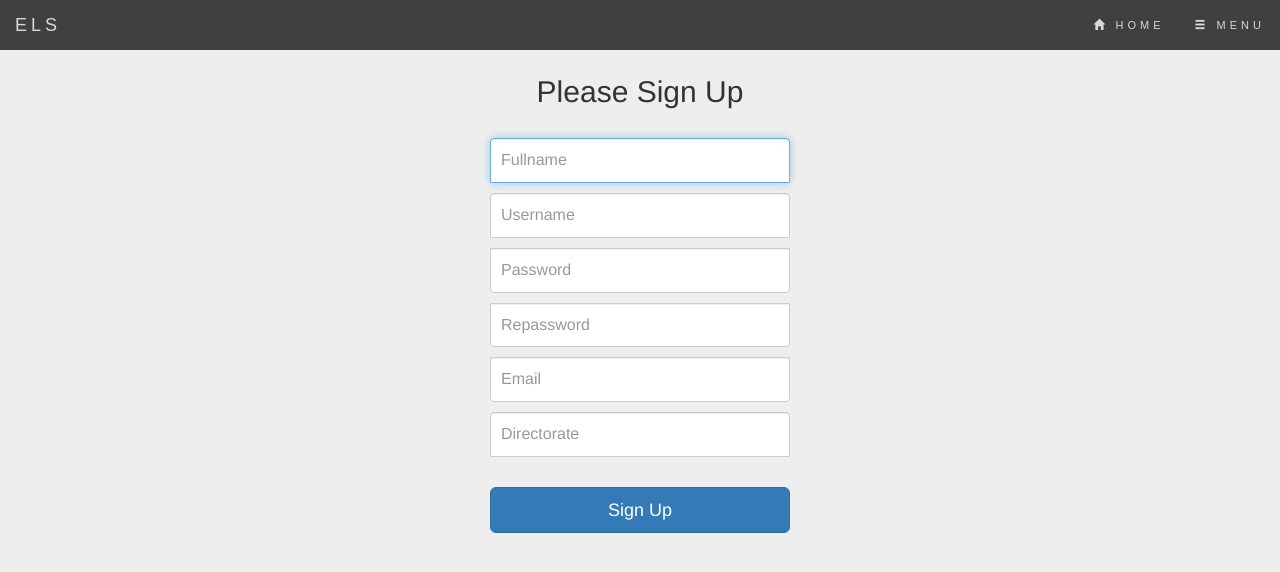
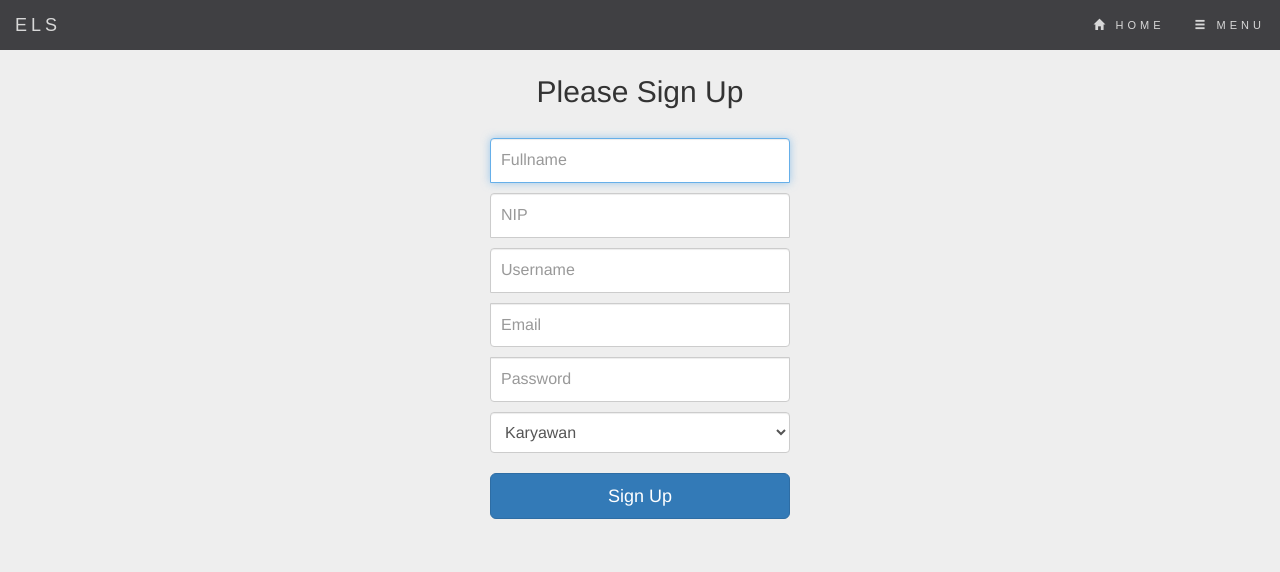
Before and after one commit to qoharu/els, a CodeIgniter app: page /els/account/register in a window 1280 px wide. Shown: the top 572 px of the page. Run offline with CodeIgniter, Linux system fonts and the light colour scheme; some libraries are stand-ins or nearby versions.

Commit message:
update dulu

```diff
--- a/application/controllers/Account.php
+++ b/application/controllers/Account.php
@@ -27,6 +27,19 @@ class Account extends CI_Controller
 		$this->load->view('signup');
 	}
 
+	public function post_register(){
+		$data['username'] = $this->input->post('username');
+		$data['email'] = $this->input->post('email');
+		$data['nip'] = $this->input->post('nip');
+		$data['fullname'] = $this->input->post('fullname');
+		$data['posisi'] = $this->input->post('posisi');
+
+		$input = $this->Account_model->register($data);
+		if ($input) {
+			# code...
+		}
+	}
+
 	public function profile($u){
 
 	}
--- a/application/controllers/Home.php
+++ b/application/controllers/Home.php
@@ -6,8 +6,6 @@
 class Home extends CI_Controller
 {
 
-
-
 	public function index(){
 		$this->load->view('home');
 	}
--- a/application/controllers/Journal.php
+++ b/application/controllers/Journal.php
@@ -11,9 +11,6 @@ class Journal extends CI_Controller
 		$this->load->view('journal');
 	}
 
-	// public function new(){
-
-	// }
 
 	public function post_new(){
 
--- a/application/views/signup.php
+++ b/application/views/signup.php
@@ -34,21 +34,19 @@
 	</nav>
 
 		<div class="container">
-			<form class="form-signup">
+			<form class="form-signup" action="<?php echo site_url('account/post_register') ?>" method="POST">
 				<h2 class"form-signup-heading">Please Sign Up</h2>
 				<br>
-				<label for="inputFullname" class="sr-only">Full Name</label>
-					<input type="text" id="inputFullname" class="form-control" placeholder="Fullname" required autofocus>
-				<label for="inputUsername" class="sr-only">Username</label>
-					<input type="text" id="inputUsername" class="form-control" placeholder="Username" required autofocus>
-				<label for="inputPassword" class="sr-only">Password</label>
-					<input type="password" id="inputPassword" class="form-control" placeholder="Password" required>
-				<label for="inputRepass" class="sr-only">Retype Password</label>
-					<input type="password" id="inputRepass" class="form-control" placeholder="Repassword" required>
-				<label for="inputEmail" class="sr-only">Email</label>
-					<input type="email" id="inputEmail" class="form-control" placeholder="Email" required>
-				<label for="inputDirectorate" class="sr-only">Email</label>
-					<input type="Text" id="inputDirectorate" class="form-control" placeholder="Directorate" required>
+
+					<input type="text" name="fullname" class="form-control" placeholder="Fullname" required autofocus>
+					<input type="text" name="nip" class="form-control" placeholder="NIP" required autofocus>
+					<input type="text" name="username" class="form-control" placeholder="Username" required autofocus>
+					<input type="email" name="email" class="form-control" placeholder="Email" required>
+					<input type="password" name="password" class="form-control" placeholder="Password" required>
+					<select name="posisi" class="form-control">
+						<option value="karyawan"> Karyawan</option>
+						<option value="be">BE</option>
+					</select>
 				<br>
 				<button class="btn btn-lg btn-primary btn-block" type="submit">Sign Up</button>
 			</form>
```
Also changed, not shown: application/controllers/Cop.php (added, +10 -0 lines), application/controllers/Groupdiscussion.php (added, +8 -0 lines), application/models/Cop_model.php (added, +9 -0 lines), application/models/Course_model.php (added, +9 -0 lines), application/models/Gd_model.php (added, +8 -0 lines), application/models/Journal_model.php (added, +12 -0 lines), application/views/journal.php (+3 -6 lines).
